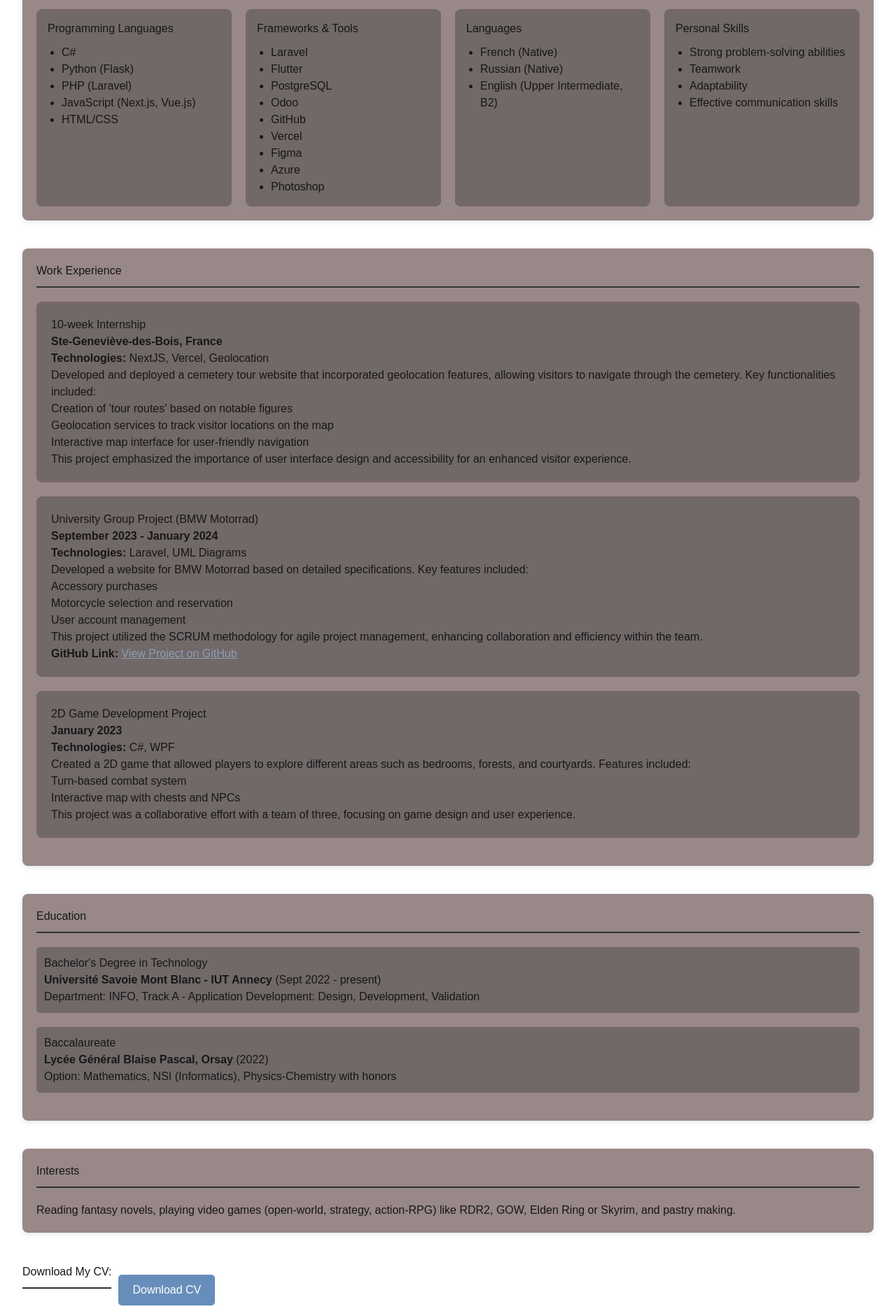
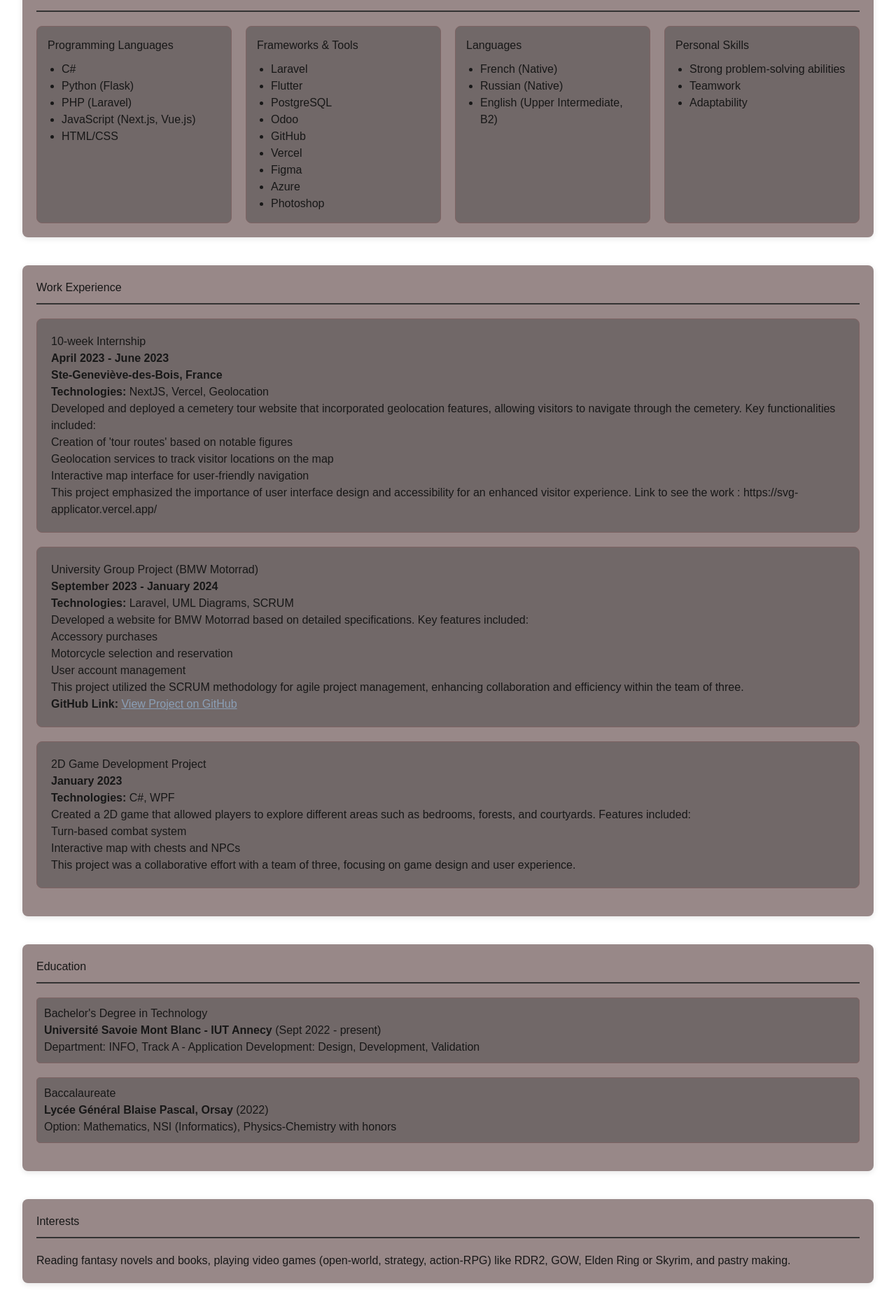
Before and after one commit to AnnKomp/my-portfolio, a Next.js app: page / in a window 1280 px wide. Shown: the part 420-2300 px from the top of the page at 70% size. Built offline with nearby package versions, Linux system fonts and the light colour scheme.

Commit message:
petits ajustements

```diff
--- a/app/page.tsx
+++ b/app/page.tsx
@@ -28,6 +28,7 @@ const Page = () => {
           <h2 className={styles.h2}>About Me</h2>
           <p>
             I am a third-year university student in computer science, looking to enhance my skills through hands-on experience in software development.
+            I enjoy development frontend, and I can do a fullstack project. Currently in research of an Internship for 12-16 weeks starting January.
           </p>
         </section>
 
@@ -80,7 +81,6 @@ const Page = () => {
                 <li>Strong problem-solving abilities</li>
                 <li>Teamwork</li>
                 <li>Adaptability</li>
-                <li>Effective communication skills</li>
               </ul>
             </div>
           </div>
@@ -94,6 +94,7 @@ const Page = () => {
             {/* Projet 3: 10-week Internship */}
             <div className={styles.experienceItem}>
               <h3>10-week Internship</h3>
+              <p><strong>April 2023 - June 2023</strong></p>
               <p><strong>Ste-Geneviève-des-Bois, France</strong></p>
               <p><strong>Technologies:</strong> NextJS, Vercel, Geolocation</p>
               <p>
@@ -107,6 +108,7 @@ const Page = () => {
               </ul>
               <p>
                 This project emphasized the importance of user interface design and accessibility for an enhanced visitor experience.
+                Link to see the work : https://svg-applicator.vercel.app/
               </p>
             </div>
 
@@ -114,7 +116,7 @@ const Page = () => {
             <div className={styles.experienceItem}>
               <h3>University Group Project (BMW Motorrad)</h3>
               <p><strong>September 2023 - January 2024</strong></p>
-              <p><strong>Technologies:</strong> Laravel, UML Diagrams</p>
+              <p><strong>Technologies:</strong> Laravel, UML Diagrams, SCRUM</p>
               <p>
                 Developed a website for BMW Motorrad based on detailed specifications.
                 Key features included:
@@ -125,7 +127,7 @@ const Page = () => {
                 <li>User account management</li>
               </ul>
               <p>
-                This project utilized the SCRUM methodology for agile project management, enhancing collaboration and efficiency within the team.
+                This project utilized the SCRUM methodology for agile project management, enhancing collaboration and efficiency within the team of three.
               </p>
               <p>
                 <strong>GitHub Link:</strong> <a href="https://github.com/AnnKomp/BMWmotorrad" target="_blank" rel="noopener noreferrer" className={styles.link}>View Project on GitHub</a>
@@ -172,7 +174,7 @@ const Page = () => {
 
         <section id="interests" className={styles.section}>
           <h2 className={styles.h2}>Interests</h2>
-          <p>Reading fantasy novels, playing video games (open-world, strategy, action-RPG) like RDR2, GOW, Elden Ring or Skyrim, and pastry making.</p>
+          <p>Reading fantasy novels and books, playing video games (open-world, strategy, action-RPG) like RDR2, GOW, Elden Ring or Skyrim, and pastry making.</p>
         </section>
 
         <section>
```
